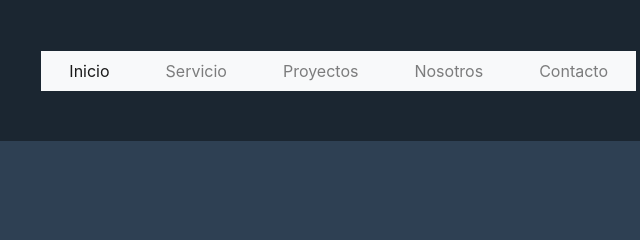
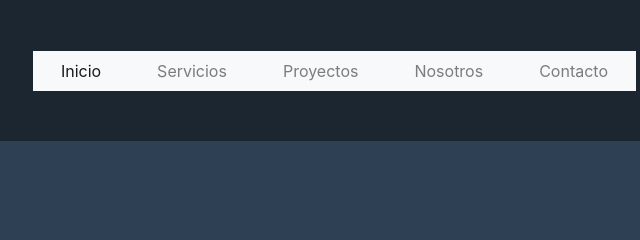
Before and after one commit to Benjakravcho/proyecto-final, a website: page assets/pages/contacto.html in a window 1280 px wide. Shown: the top 240 px of the page, 624-1264 px from the left. Drawn offline with Linux system fonts and the light colour scheme.

Commit message:
arregle algunos detales del web completada coder

```diff
--- a/assets/pages/contacto.html
+++ b/assets/pages/contacto.html
@@ -27,7 +27,7 @@
                                 <a class="nav-link" href="../../index.html">Inicio<span class="sr-only"></span></a>
                             </li>
                             <li class="nav-item">
-                                <a class="nav-link" href="./servicios.html">Servicio</a>
+                                <a class="nav-link" href="./servicios.html">Servicios</a>
                             </li>
                             <li class="nav-item">
                                 <a class="nav-link" href="./proyectos-realizados.html">Proyectos</a>
```
Also changed, not shown: assets/pages/nosotros.html (+1 -1 lines), assets/pages/proyectos-realizados.html (+1 -1 lines), assets/pages/servicios.html (+1 -1 lines), index.html (+1 -1 lines).
